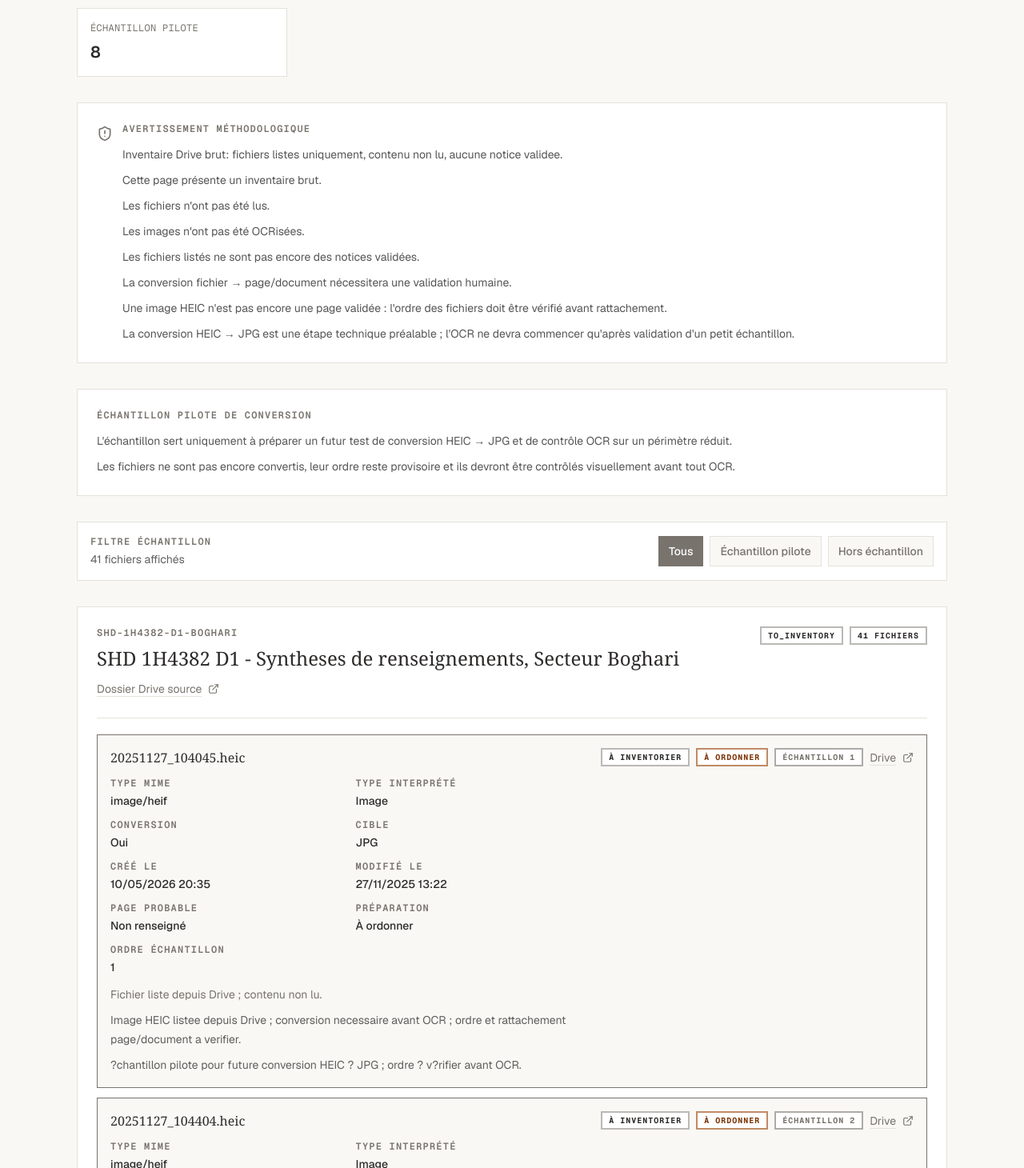
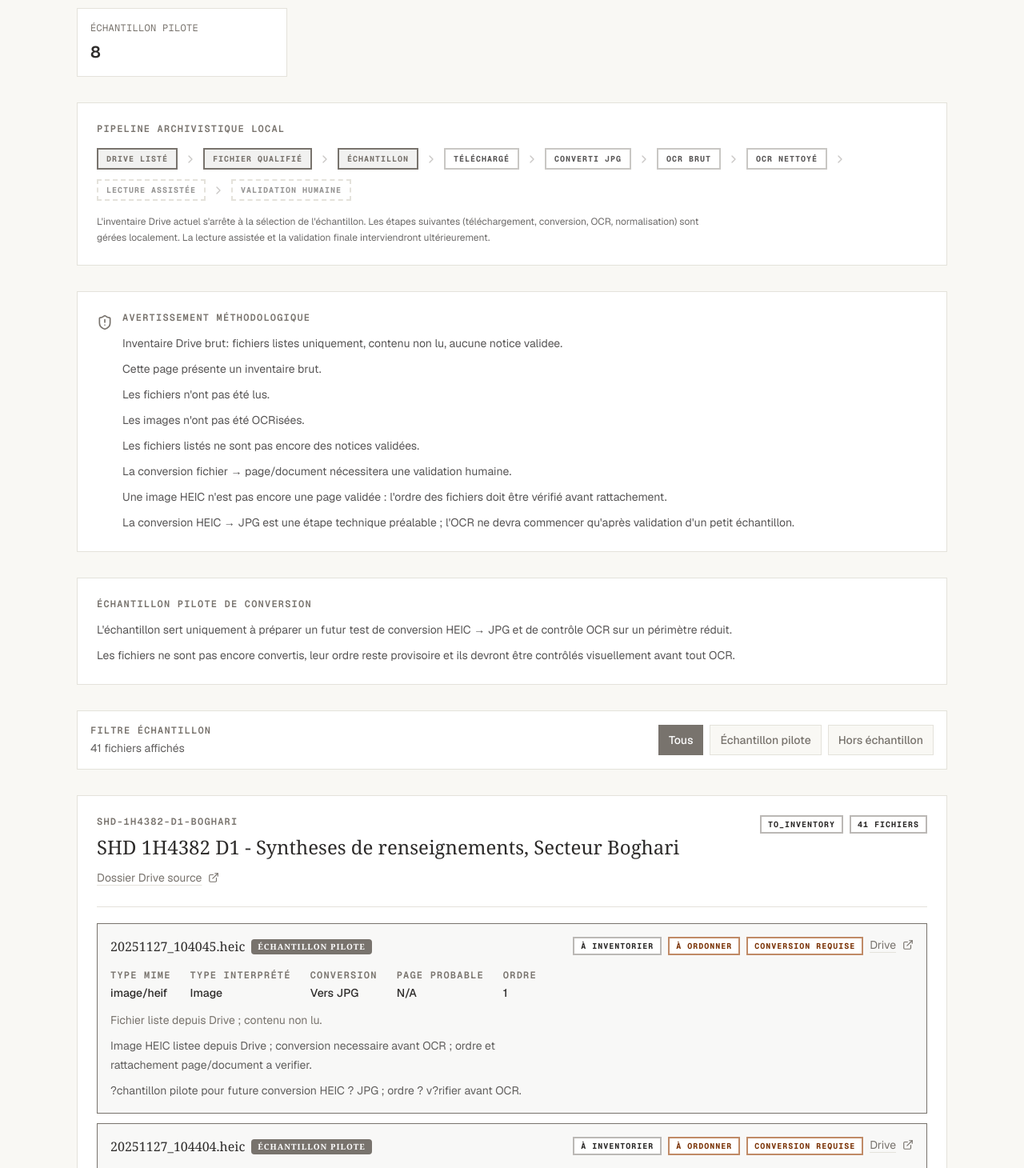
Before and after one commit to franzbib/archives-algerie, a Next.js app: page /inventaire-drive in a window 1280 px wide. Shown: the part 610-2070 px from the top of the page at 80% size. Built offline with nearby package versions, Linux system fonts and the light colour scheme.

Commit message:
Refine archive pipeline tracking interface

```diff
--- a/src/app/inventaire/page.tsx
+++ b/src/app/inventaire/page.tsx
@@ -68,7 +68,8 @@ export default function InventoryPage() {
           </div>
         </div>
 
-        <div className="mb-6 flex items-center gap-3">
+        <div className="mb-6 flex items-center justify-between gap-3">
+          <div className="flex items-center gap-3">
             <ClipboardList className="h-5 w-5 text-warm" />
             <div className="flex-1">
               <p className="font-mono text-xs font-semibold uppercase tracking-widest text-warm">
@@ -78,12 +79,46 @@ export default function InventoryPage() {
                 Collections du manifeste
               </h2>
             </div>
+          </div>
+        </div>
+
+        <div className="mb-10 grid gap-4 md:grid-cols-3">
           <Link
-            className="text-sm text-warm underline decoration-paper-border underline-offset-4 hover:text-foreground"
             href="/inventaire-drive"
+            className="group border border-paper-border bg-paper p-5 transition-colors hover:border-warm/50"
           >
+            <p className="font-mono text-[10px] font-bold uppercase tracking-widest text-warm">
+              Étape 1
+            </p>
+            <h3 className="mt-2 font-serif text-lg font-medium text-foreground group-hover:text-warm">
               Inventaire Drive pilote
+            </h3>
+            <p className="mt-2 text-xs leading-5 text-foreground/70">
+              Aperçu brut des fichiers listés depuis Google Drive avant toute conversion ou rattachement archivistique.
+            </p>
           </Link>
+          <div className="border border-paper-border bg-paper p-5 opacity-75">
+            <p className="font-mono text-[10px] font-bold uppercase tracking-widest text-warm">
+              Étape 2
+            </p>
+            <h3 className="mt-2 font-serif text-lg font-medium text-foreground">
+              Pipeline local pilote
+            </h3>
+            <p className="mt-2 text-xs leading-5 text-foreground/70">
+              Suivi des échantillons téléchargés, convertis en JPG, et traités par OCR brut puis nettoyés localement.
+            </p>
+          </div>
+          <div className="border border-paper-border bg-paper p-5 opacity-75">
+            <p className="font-mono text-[10px] font-bold uppercase tracking-widest text-warm">
+              Étape 3
+            </p>
+            <h3 className="mt-2 font-serif text-lg font-medium text-foreground">
+              Lecture assistée future
+            </h3>
+            <p className="mt-2 text-xs leading-5 text-foreground/70">
+              Hypothèses de transcription basées sur l&apos;OCR, avec marquage des incertitudes, en attente de validation humaine.
+            </p>
+          </div>
         </div>
 
         <InventoryDashboard collections={collections} />
--- a/src/components/inventory/drive-inventory-browser.tsx
+++ b/src/components/inventory/drive-inventory-browser.tsx
@@ -3,6 +3,7 @@
 import { useMemo, useState } from "react";
 import { ExternalLink, FolderSearch, ShieldAlert } from "lucide-react";
 import { StatusBadge } from "@/components/ui/status-badge";
+import { PipelineSteps } from "@/components/inventory/pipeline-steps";
 
 export interface DriveInventoryFile {
   conversionNeeded?: boolean;
@@ -118,6 +119,8 @@ export function DriveInventoryBrowser({ inventory }: DriveInventoryBrowserProps)
         <SummaryCard label="Prêts conversion" value={String(readyForConversionCount)} />
         <SummaryCard label="Échantillon pilote" value={String(sampleCount)} />
       </div>
+
+      <PipelineSteps />
 
       <section className="mb-8 border border-paper-border bg-paper p-6">
         <div className="flex items-start gap-3">
@@ -274,49 +277,44 @@ export function DriveInventoryBrowser({ inventory }: DriveInventoryBrowserProps)
 function FileRow({ file }: { file: DriveInventoryFile }) {
   return (
     <article
-      className={`border bg-background p-4 ${
-        isSampleCandidate(file) ? "border-warm" : "border-paper-border"
+      className={`border bg-background p-4 transition-colors ${
+        isSampleCandidate(file)
+          ? "border-warm bg-warm/5"
+          : "border-paper-border"
       }`}
     >
       <div className="flex flex-col gap-3 lg:flex-row lg:items-start lg:justify-between">
         <div>
-          <h3 className="font-medium text-foreground">{file.fileName}</h3>
-          <dl className="mt-3 grid gap-3 text-sm sm:grid-cols-2">
+          <h3 className="font-medium text-foreground flex items-center gap-2">
+            {file.fileName}
+            {isSampleCandidate(file) && (
+              <span className="inline-flex items-center px-2 py-0.5 rounded text-[10px] font-bold uppercase tracking-widest bg-warm text-paper">
+                Échantillon pilote
+              </span>
+            )}
+          </h3>
+          <dl className="mt-4 flex flex-wrap gap-x-6 gap-y-3 text-sm">
             <MetaItem label="Type MIME" value={file.mimeType} />
             <MetaItem
               label="Type interprété"
               value={formatFileKind(getFileKind(file))}
             />
-            <MetaItem
-              label="Conversion"
-              value={formatConversionNeeded(getConversionNeeded(file))}
-            />
-            <MetaItem
-              label="Cible"
-              value={formatConversionTarget(getConversionTarget(file))}
-            />
-            <MetaItem
-              label="Créé le"
-              value={file.createdTime ? formatDate(file.createdTime) : "Non renseigné"}
-            />
-            <MetaItem
-              label="Modifié le"
-              value={
-                file.modifiedTime ? formatDate(file.modifiedTime) : "Non renseigné"
-              }
-            />
+            {getConversionNeeded(file) && (
+              <MetaItem
+                label="Conversion"
+                value={`Vers ${formatConversionTarget(getConversionTarget(file))}`}
+              />
+            )}
             <MetaItem
               label="Page probable"
-              value={file.probablePageNumber?.toString() ?? "Non renseigné"}
+              value={file.probablePageNumber?.toString() ?? "N/A"}
             />
-            <MetaItem
-              label="Préparation"
-              value={formatPreparationStatus(getPreparationStatus(file))}
-            />
-            <MetaItem
-              label="Ordre échantillon"
-              value={file.sampleOrder ? String(file.sampleOrder) : "Hors échantillon"}
-            />
+            {file.sampleOrder && (
+              <MetaItem
+                label="Ordre"
+                value={String(file.sampleOrder)}
+              />
+            )}
           </dl>
           {file.ingestionNote && (
             <p className="mt-3 text-sm leading-6 text-warm">{file.ingestionNote}</p>
@@ -330,15 +328,15 @@ function FileRow({ file }: { file: DriveInventoryFile }) {
             </p>
           )}
         </div>
-        <div className="flex shrink-0 flex-wrap gap-2 lg:justify-end">
+        <div className="flex shrink-0 flex-wrap items-start gap-2 lg:justify-end">
           <StatusBadge variant="neutral">À inventorier</StatusBadge>
-          <StatusBadge variant="warning">
+          <StatusBadge
+            variant={getPreparationStatus(file) === "needs_ordering" ? "warning" : "neutral"}
+          >
             {formatPreparationStatus(getPreparationStatus(file))}
           </StatusBadge>
-          {isSampleCandidate(file) && (
-            <StatusBadge variant="default">
-              Échantillon {file.sampleOrder ?? ""}
-            </StatusBadge>
+          {getConversionNeeded(file) && (
+            <StatusBadge variant="warning">Conversion requise</StatusBadge>
           )}
           <a
             className="inline-flex items-center gap-2 text-sm text-warm underline decoration-paper-border underline-offset-4 hover:text-foreground"
@@ -491,10 +489,6 @@ function formatFileKind(kind: NonNullable<DriveInventoryFile["fileKind"]>): stri
   return labels[kind];
 }
 
-function formatConversionNeeded(value: boolean): string {
-  return value ? "Oui" : "Non";
-}
-
 function formatConversionTarget(
   target: DriveInventoryFile["conversionTarget"] | undefined,
 ): string {
--- /dev/null
+++ b/src/components/inventory/pipeline-steps.tsx
@@ -0,0 +1,54 @@
+import { ChevronRight } from "lucide-react";
+
+export function PipelineSteps() {
+  const steps = [
+    { label: "Drive listé", status: "done" },
+    { label: "Fichier qualifié", status: "done" },
+    { label: "Échantillon", status: "done" },
+    { label: "Téléchargé", status: "pending" },
+    { label: "Converti JPG", status: "pending" },
+    { label: "OCR brut", status: "pending" },
+    { label: "OCR nettoyé", status: "pending" },
+    { label: "Lecture assistée", status: "future" },
+    { label: "Validation humaine", status: "future" },
+  ];
+
+  return (
+    <div className="mb-8 border border-paper-border bg-paper p-6">
+      <p className="mb-4 font-mono text-xs font-semibold uppercase tracking-widest text-warm">
+        Pipeline archivistique local
+      </p>
+      <div className="flex flex-wrap items-center gap-y-3">
+        {steps.map((step, index) => {
+          const isLast = index === steps.length - 1;
+          const isDone = step.status === "done";
+          const isPending = step.status === "pending";
+
+          return (
+            <div key={step.label} className="flex items-center">
+              <span
+                className={`inline-flex items-center px-2.5 py-1 font-mono text-[10px] font-bold uppercase tracking-widest border-2 ${
+                  isDone
+                    ? "border-warm bg-warm/10 text-warm"
+                    : isPending
+                      ? "border-warm/40 bg-transparent text-foreground/80"
+                      : "border-paper-border border-dashed text-foreground/50"
+                }`}
+              >
+                {step.label}
+              </span>
+              {!isLast && (
+                <ChevronRight className="mx-2 h-4 w-4 shrink-0 text-warm/40" />
+              )}
+            </div>
+          );
+        })}
+      </div>
+      <p className="mt-4 text-xs leading-5 text-foreground/70 max-w-3xl">
+        L&apos;inventaire Drive actuel s&apos;arrête à la sélection de l&apos;échantillon.
+        Les étapes suivantes (téléchargement, conversion, OCR, normalisation) sont gérées localement.
+        La lecture assistée et la validation finale interviendront ultérieurement.
+      </p>
+    </div>
+  );
+}
```
Lines whose indentation alone changed are shown as unchanged.
